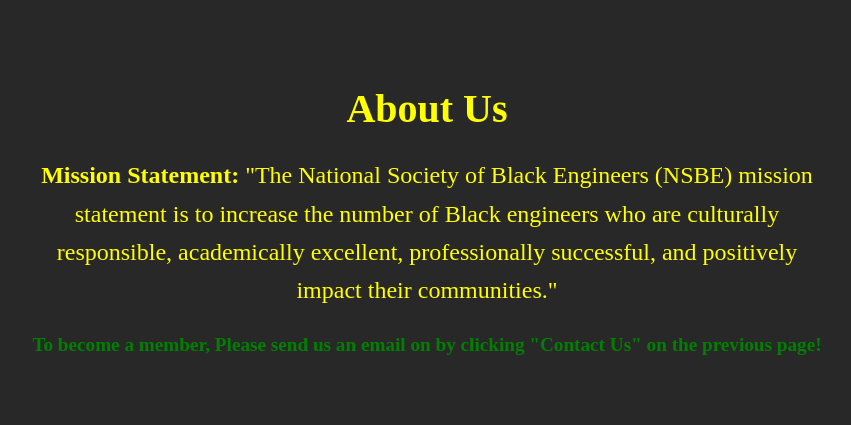
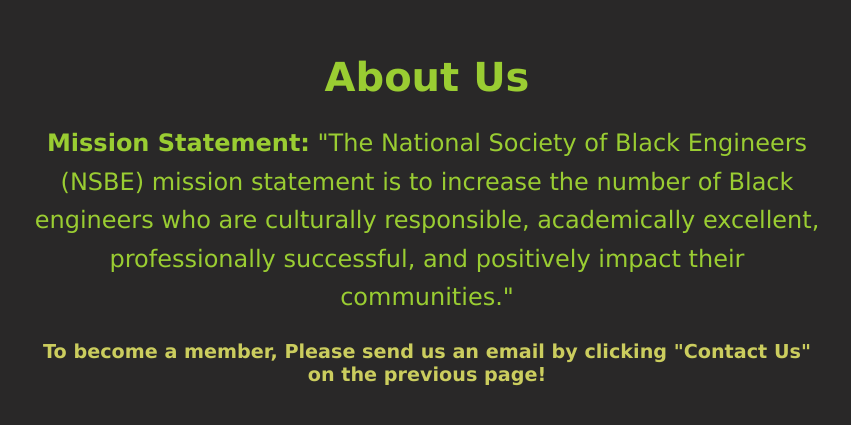
Before and after one commit to umenyioraj/NSBE-Calendar, a React (Vite) app: page /AboutUs in a window 1280 px wide. Shown: the part 185-610 px from the top of the page, without its empty margins (213-1064 px from the left). Built offline with nearby package versions, Linux system fonts and the light colour scheme.

Commit message:
env change

```diff
--- a/src/App.css
+++ b/src/App.css
@@ -92,12 +92,12 @@
 
 .login-container{
   color: green;
-  font-family: cursive;
+  font-family:Verdana, Geneva, Tahoma, sans-serif;
 }
 
 .login-logo{
   color: green;
-  font-family: cursive;
+  font-family: Verdana, Geneva, Tahoma, sans-serif;
 }
 
 .username-container, .password-container {
@@ -111,7 +111,7 @@
 
 
 .username-container, .password-container {
-  font-family: cursive; /* Change font family */
+  font-family: Verdana, Geneva, Tahoma, sans-serif; /* Change font family */
   font-size: 16px; /* Increase font size */
   font-weight: bold; /* Bold text */
 }
@@ -202,24 +202,24 @@
 .about-us-container h1 {
   font-size: 2.5rem;
   margin-bottom: 20px;
-  color: yellow;
-  font-family: cursive;
+  color: yellowgreen;
+  font-family: Verdana, Geneva, Tahoma, sans-serif;
 }
 .about-us-container h2 {
   font-size: 1.2rem;
-  color:green;
-  font-family: cursive;
+  color:rgb(203, 205, 94);
+  font-family: Verdana, Geneva, Tahoma, sans-serif;
 }
 
 .about-us-container p {
   font-size: 1.5rem;
   line-height: 1.6;
-  color: yellow;
-  font-family: cursive;
+  color: yellowgreen;
+  font-family: Verdana, Geneva, Tahoma, sans-serif;
 }
 
 .about-us-container strong {
-  color: yellow;
+  color: yellowgreen;
 }
 
 .scholarship-container{
@@ -232,13 +232,13 @@
 .scholarship-container{
   font-size: 2.0rem;
   margin-bottom: 20px;
-  color: rgb(255, 47, 0);
-  font-family: cursive;
+  color: yellowgreen;
+  font-family: Verdana, Geneva, Tahoma, sans-serif;
 }
 
 .scholarship-container p {
-  font-size: 1.3rem;
+  font-size: 1.2rem;
   line-height: 1.6;
-  color: rgb(255, 47, 0);
-  font-family: cursive;
+  color: yellowgreen;
+  font-family: Verdana, Geneva, Tahoma, sans-serif;
 }
--- a/src/components/AboutUs.jsx
+++ b/src/components/AboutUs.jsx
@@ -9,7 +9,7 @@
                 <strong>Mission Statement:</strong> "The National Society of Black Engineers (NSBE) mission statement is to increase the number of Black engineers who are culturally responsible, academically excellent, professionally successful, and positively impact their communities."
             </p>
 
-            <h2>To become a member, Please send us an email on by clicking "Contact Us" on the previous page!</h2>
+            <h2>To become a member, Please send us an email by clicking "Contact Us" on the previous page!</h2>
         </div>
     );
 };
--- a/src/index.css
+++ b/src/index.css
@@ -17,7 +17,6 @@
 td {
   padding: 5px;
   color: black;
-  cursor: pointer;
 }
 
 .time {
```
Also changed, not shown: 1 other file (tests, documents, lock files or other folders).
